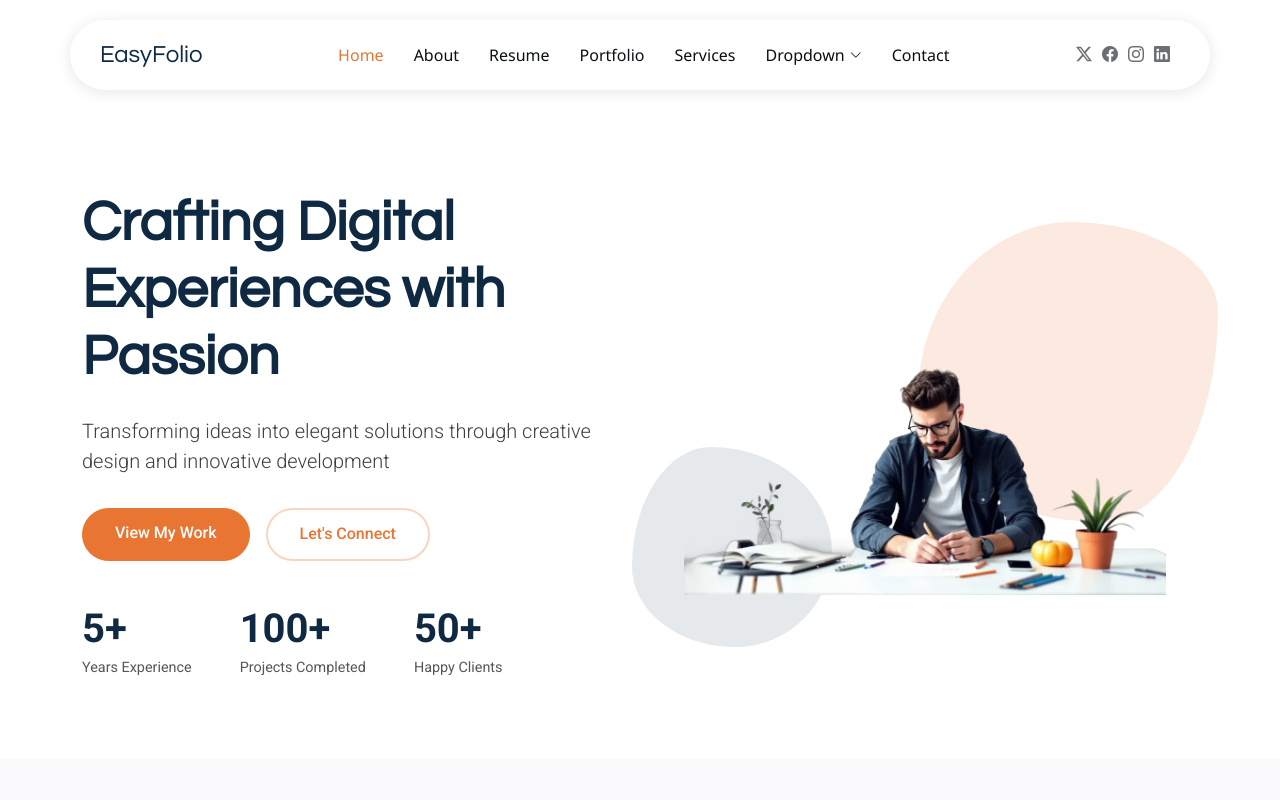
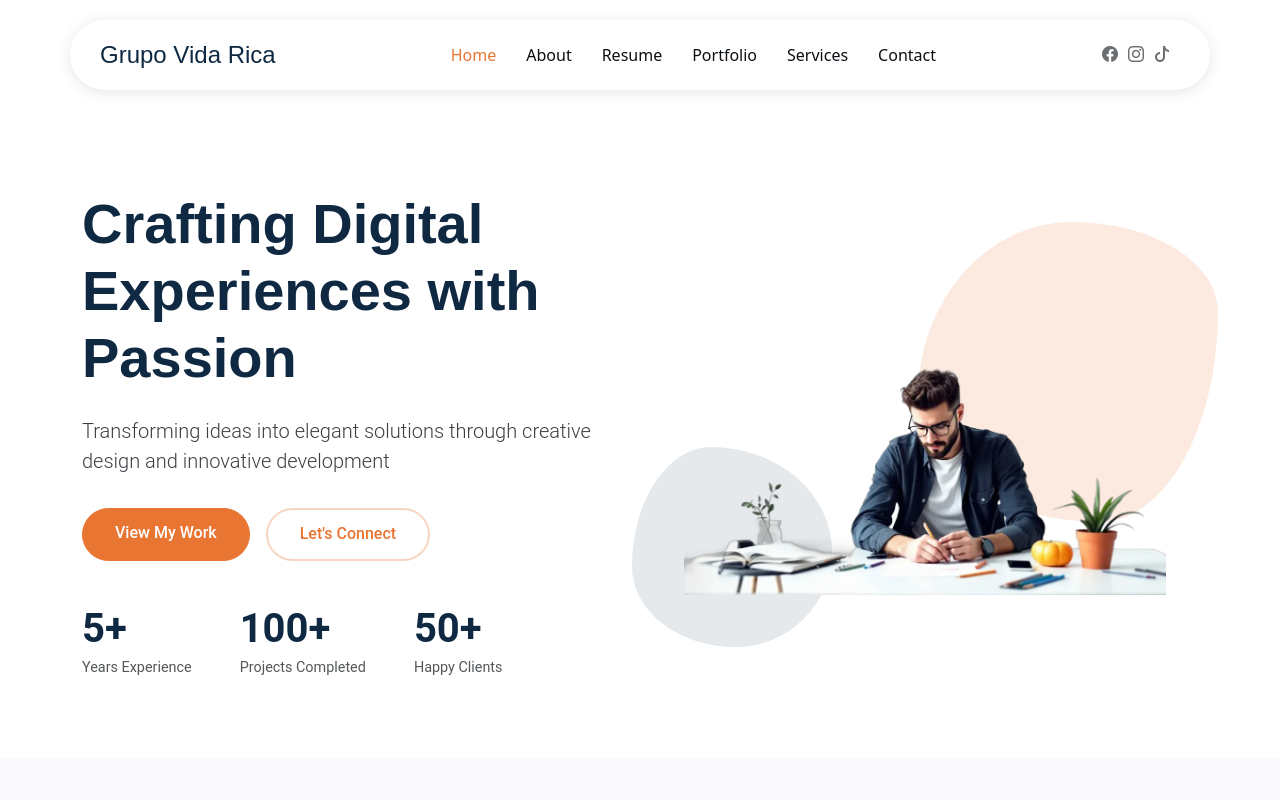
Before and after one commit to PauloRobertoMoraesCosta/vidarica, a website: page index.html in a window 1280 px wide. Shown: the top 800 px of the page. Drawn offline with Linux system fonts and the light colour scheme.

Commit message:
atualizando o repositório

```diff
--- a/index.html
+++ b/index.html
@@ -4,18 +4,18 @@
 <head>
   <meta charset="utf-8">
   <meta content="width=device-width, initial-scale=1.0" name="viewport">
-  <title>Index - EasyFolio Bootstrap Template</title>
+  <title>Grupo Vida Rica</title>
   <meta name="description" content="">
   <meta name="keywords" content="">
 
   <!-- Favicons -->
-  <link href="assets/img/favicon.png" rel="icon">
+  <link href="assets/img/iconLogo.png" rel="icon">
   <link href="assets/img/apple-touch-icon.png" rel="apple-touch-icon">
 
   <!-- Fonts -->
-  <link href="https://fonts.googleapis.com" rel="preconnect">
-  <link href="https://fonts.gstatic.com" rel="preconnect" crossorigin>
-  <link href="https://fonts.googleapis.com/css2?family=Roboto:ital,wght@0,100;0,300;0,400;0,500;0,700;0,900;1,100;1,300;1,400;1,500;1,700;1,900&family=Noto+Sans:ital,wght@0,100;0,200;0,300;0,400;0,500;0,600;0,700;0,800;0,900;1,100;1,200;1,300;1,400;1,500;1,600;1,700;1,800;1,900&family=Questrial:wght@400&display=swap" rel="stylesheet">
+  <link rel="preconnect" href="https://fonts.googleapis.com">
+<link rel="preconnect" href="https://fonts.gstatic.com" crossorigin>
+<link href="https://fonts.googleapis.com/css2?family=Josefin+Sans:ital,wght@0,100..700;1,100..700&family=Montserrat:ital,wght@0,100..900;1,100..900&display=swap" rel="stylesheet">
 
   <!-- Vendor CSS Files -->
   <link href="assets/vendor/bootstrap/css/bootstrap.min.css" rel="stylesheet">
@@ -28,11 +28,8 @@
   <link href="assets/css/main.css" rel="stylesheet">
 
   <!-- =======================================================
-  * Template Name: EasyFolio
-  * Template URL: https://bootstrapmade.com/easyfolio-bootstrap-portfolio-template/
-  * Updated: Feb 21 2025 with Bootstrap v5.3.3
-  * Author: BootstrapMade.com
-  * License: https://bootstrapmade.com/license/
+  * Template Name: Grupo Vida Rica
+  * Author: Paulo Roberto
   ======================================================== -->
 </head>
 
@@ -44,7 +41,7 @@
       <a href="index.html" class="logo d-flex align-items-center me-auto me-xl-0">
         <!-- Uncomment the line below if you also wish to use an image logo -->
         <!-- <img src="assets/img/logo.webp" alt=""> -->
-        <h1 class="sitename">EasyFolio</h1>
+        <h1 class="sitename">Grupo Vida Rica</h1>
       </a>
 
       <nav id="navmenu" class="navmenu">
@@ -54,7 +51,7 @@
           <li><a href="#resume">Resume</a></li>
           <li><a href="#portfolio">Portfolio</a></li>
           <li><a href="#services">Services</a></li>
-          <li class="dropdown"><a href="#"><span>Dropdown</span> <i class="bi bi-chevron-down toggle-dropdown"></i></a>
+          <!--<li class="dropdown"><a href="#"><span>Dropdown</span> <i class="bi bi-chevron-down toggle-dropdown"></i></a>
             <ul>
               <li><a href="#">Dropdown 1</a></li>
               <li class="dropdown"><a href="#"><span>Deep Dropdown</span> <i class="bi bi-chevron-down toggle-dropdown"></i></a>
@@ -70,17 +67,16 @@
               <li><a href="#">Dropdown 3</a></li>
               <li><a href="#">Dropdown 4</a></li>
             </ul>
-          </li>
+          </li> -->
           <li><a href="#contact">Contact</a></li>
         </ul>
         <i class="mobile-nav-toggle d-xl-none bi bi-list"></i>
       </nav>
 
       <div class="header-social-links">
-        <a href="#" class="twitter"><i class="bi bi-twitter-x"></i></a>
-        <a href="#" class="facebook"><i class="bi bi-facebook"></i></a>
-        <a href="#" class="instagram"><i class="bi bi-instagram"></i></a>
-        <a href="#" class="linkedin"><i class="bi bi-linkedin"></i></a>
+        <a href="https://www.facebook.com/profile.php?id=61554783230119" class="facebook"><i class="bi bi-facebook"></i></a>
+        <a href="https://www.instagram.com/grupovidaricaoficial/" class="instagram"><i class="bi bi-instagram"></i></a>
+        <a href="https://www.tiktok.com/@grupo.vida.rica" class="tiktok"><i class="bi bi-tiktok"></i></a>
       </div>
 
     </div>
```
Also changed, not shown: Readme.txt (deleted), assets/img/favicon.png (deleted), assets/img/iconLogo.png (added).
